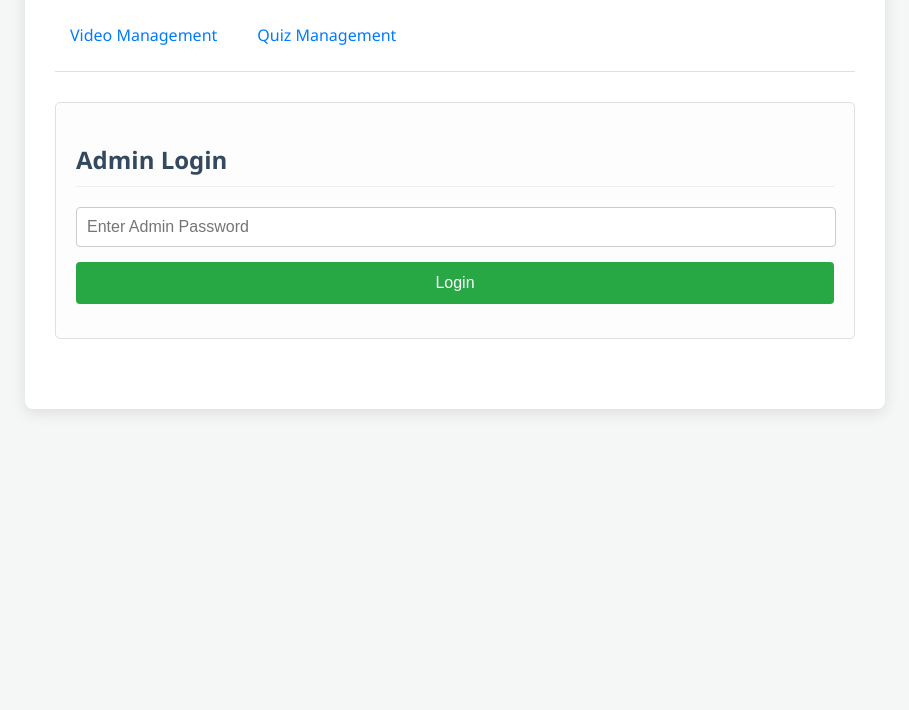
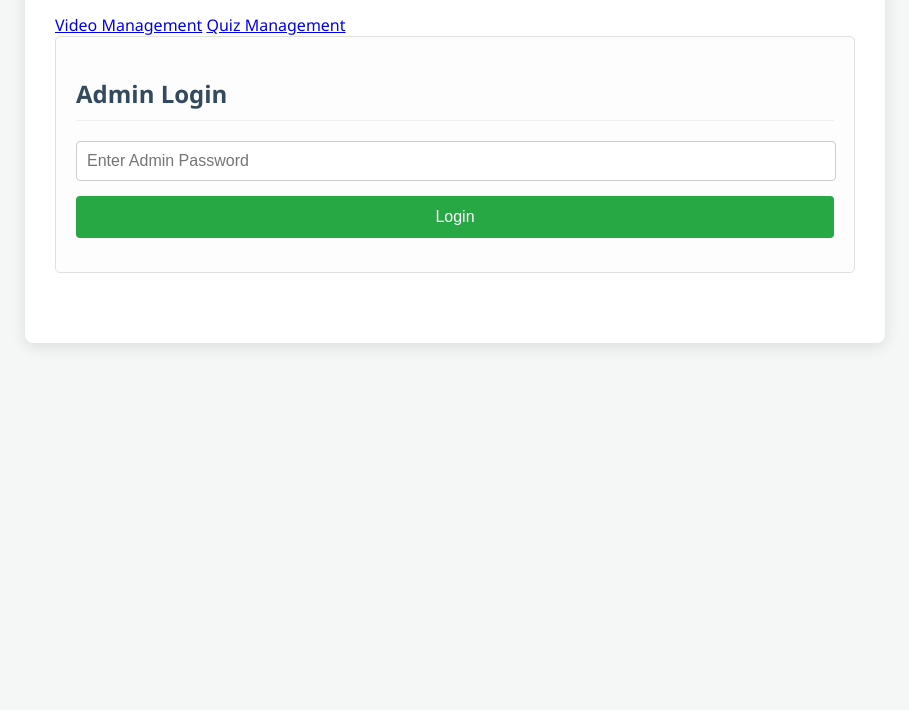
Before and after one commit to MishrajiiCode/Quizify-admin, a plain HTML site: page index.html in a window 1280 px wide. Shown: the part 130-840 px from the top of the page, without its empty margins (185-1094 px from the left). Drawn offline with Linux system fonts and the light colour scheme.

Commit message:
Update admin.css

```diff
--- a/admin.css
+++ b/admin.css
@@ -32,26 +32,6 @@ h2 {
     border-bottom: 1px solid #eee;
     padding-bottom: 10px;
     margin-bottom: 20px;
-}
-
-/* NEW: Admin Navigation */
-.admin-nav {
-    display: flex;
-    gap: 10px;
-    margin-bottom: 30px;
-    border-bottom: 1px solid #e0e0e0;
-    padding-bottom: 15px;
-}
-.admin-nav .nav-link {
-    padding: 10px 15px;
-    text-decoration: none;
-    color: #007bff;
-    border-radius: 5px;
-    font-weight: 500;
-    transition: background-color 0.2s ease;
-}
-.admin-nav .nav-link:hover {
-    background-color: #f0f7ff;
 }
 
 .auth-section, .upload-section, .video-list-section {
```
